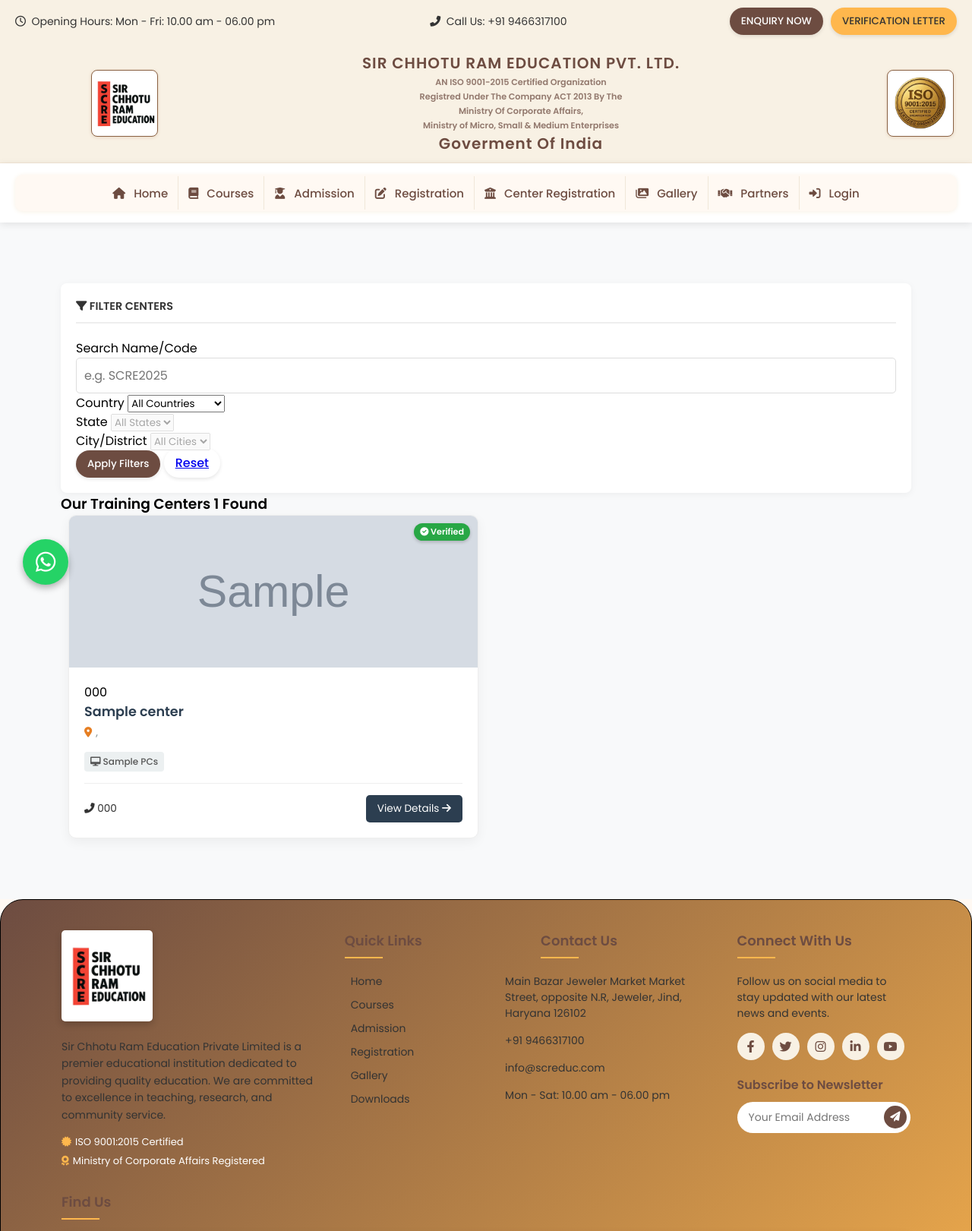
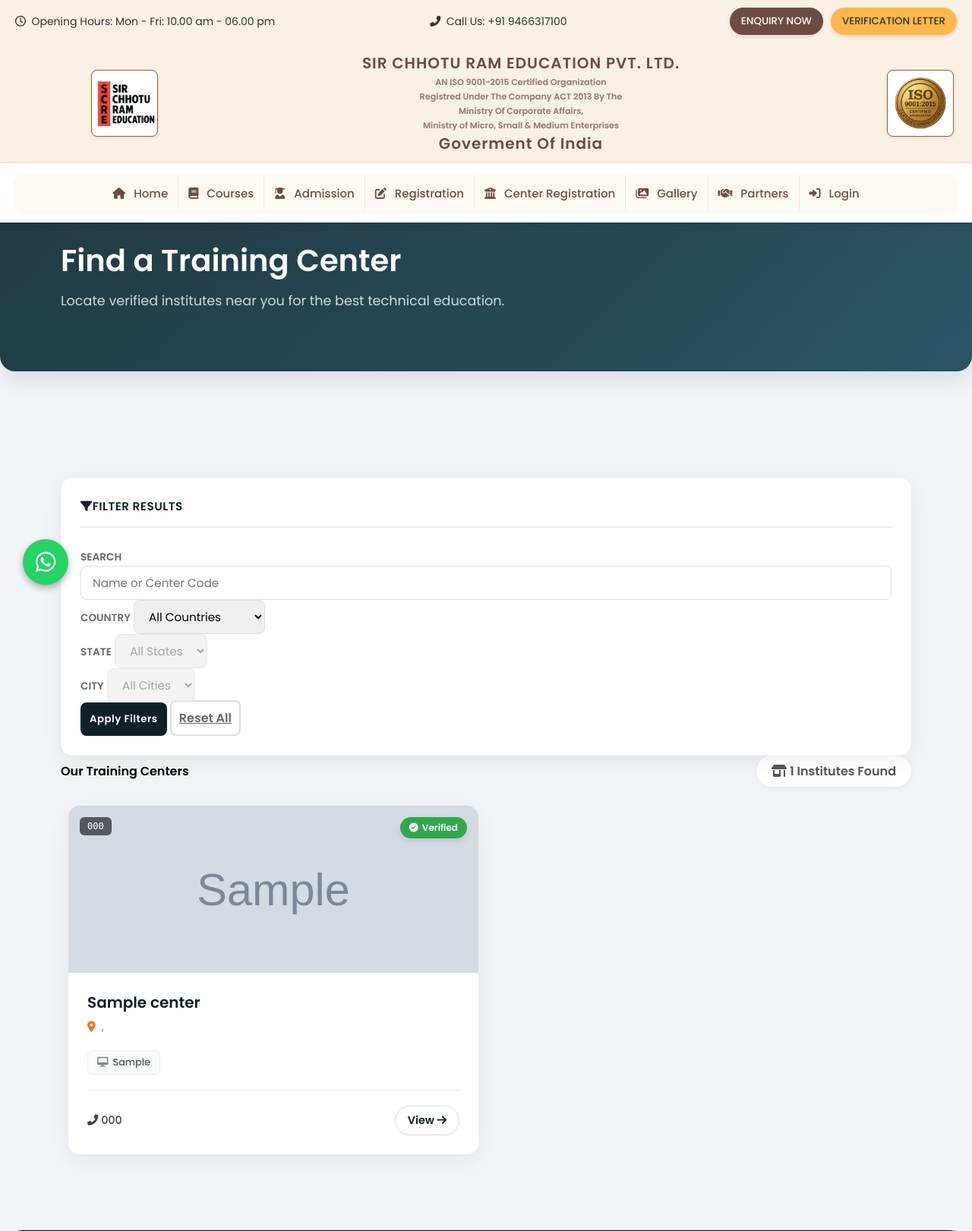
Before and after one commit to Rahul04909/scre, a PHP site: page /pace-foundation/centers.php in a window 1280 px wide. Shown: the top 1621 px of the page at 76% size. Run offline with PHP 8.4, Linux system fonts and the light colour scheme; tables that the repository leaves empty or names only in its code hold one stand-in row (values such as "Sample post"); grey boxes marked "Sample" are stand-in pictures.

Commit message:
updated center page

```diff
--- a/centers.php
+++ b/centers.php
@@ -63,158 +63,305 @@ try {
 <?php include 'includes/header.php'; ?>
 
 <style>
+    :root {
+        --primary-blue: #0F2027; /* Deep professional blue */
+        --accent-gold: #c94b4b; /* Subtle brand accent */
+        --bg-gray: #f2f4f8;
+        --card-shadow: 0 8px 30px rgba(0,0,0,0.06);
+        --hover-shadow: 0 15px 35px rgba(0,0,0,0.1);
+    }
+
+    body {
+        background-color: var(--bg-gray);
+        font-family: 'Poppins', sans-serif;
+    }
+
     .centers-page-wrapper {
-        background-color: #f8f9fa;
+        padding: 60px 0;
+        min-height: 80vh;
+    }
+
+    /* Page Header */
+    .page-header {
+        background: linear-gradient(135deg, #203a43, #2c5364);
+        color: white;
         padding: 40px 0;
-        min-height: 80vh;
+        margin-bottom: 40px;
+        border-radius: 0 0 20px 20px;
+        margin-top: -60px; /* Offset wrapper padding for top placement */
+        box-shadow: 0 10px 30px rgba(0,0,0,0.1);
+    }
+
+    .page-title-main {
+        font-size: 2.5rem;
+        font-weight: 700;
+        margin: 0;
+    }
+
+    .page-subtitle {
+        font-size: 1.1rem;
+        opacity: 0.8;
+        margin-top: 10px;
     }
 
     /* Sidebar Filter Styles */
     .filter-sidebar {
         background: #fff;
-        border-radius: 8px;
-        box-shadow: 0 2px 10px rgba(0,0,0,0.05);
-        padding: 20px;
+        border-radius: 15px;
+        box-shadow: var(--card-shadow);
+        padding: 25px;
         position: sticky;
         top: 20px;
+        border: 1px solid rgba(0,0,0,0.03);
     }
 
     .filter-title {
         font-weight: 700;
-        color: #333;
-        margin-bottom: 20px;
-        padding-bottom: 10px;
+        color: var(--primary-blue);
+        margin-bottom: 25px;
+        padding-bottom: 15px;
         border-bottom: 2px solid #eee;
         text-transform: uppercase;
-        font-size: 0.9rem;
+        font-size: 0.95rem;
+        letter-spacing: 0.5px;
+        display: flex;
+        align-items: center;
+    }
+
+    .form-label {
+        font-size: 0.85rem;
+        color: #666;
+        font-weight: 600;
+        text-transform: uppercase;
+        margin-bottom: 8px;
+    }
+
+    .form-control, .form-select {
+        border-radius: 8px;
+        padding: 10px 15px;
+        border: 1px solid #e0e0e0;
+        box-shadow: none;
+        transition: all 0.3s;
+        font-size: 0.95rem;
+    }
+
+    .form-control:focus, .form-select:focus {
+        border-color: var(--primary-blue);
+        box-shadow: 0 0 0 3px rgba(15, 32, 39, 0.1);
+    }
+
+    .btn-apply {
+        background: var(--primary-blue);
+        color: white;
+        border: none;
+        padding: 12px;
+        border-radius: 8px;
+        font-weight: 600;
+        letter-spacing: 0.5px;
+        transition: all 0.3s;
+    }
+
+    .btn-apply:hover {
+        background: #2c5364;
+        transform: translateY(-2px);
+    }
+
+    .btn-reset {
+        border: 2px solid #ddd;
+        color: #666;
+        background: transparent;
+        padding: 10px;
+        border-radius: 8px;
+        font-weight: 600;
+        margin-top: 10px;
+    }
+
+    .btn-reset:hover {
+        background: #eee;
+        color: #333;
+    }
+
+    /* Centers Header in Content */
+    .results-header {
+        display: flex;
+        justify-content: space-between;
+        align-items: center;
+        margin-bottom: 25px;
+    }
+
+    .results-count {
+        font-weight: 600;
+        color: #555;
+        background: #fff;
+        padding: 8px 20px;
+        border-radius: 50px;
+        box-shadow: 0 2px 10px rgba(0,0,0,0.05);
     }
 
     /* Center Card Styles */
     .center-card {
         background: #fff;
-        border-radius: 10px;
+        border-radius: 15px;
+        border: none;
         overflow: hidden;
-        box-shadow: 0 5px 15px rgba(0,0,0,0.05);
-        transition: transform 0.3s ease, box-shadow 0.3s ease;
+        box-shadow: var(--card-shadow);
+        transition: all 0.3s ease;
         height: 100%;
-        border: 1px solid #eee;
         display: flex;
         flex-direction: column;
+        position: relative;
     }
 
     .center-card:hover {
-        transform: translateY(-5px);
-        box-shadow: 0 10px 25px rgba(0,0,0,0.1);
+        transform: translateY(-8px);
+        box-shadow: var(--hover-shadow);
     }
 
     .center-img-wrapper {
-        height: 200px;
+        height: 220px;
         overflow: hidden;
         position: relative;
+        background: #eee;
     }
 
     .center-img {
         width: 100%;
         height: 100%;
         object-fit: cover;
-        transition: transform 0.5s ease;
+        transition: transform 0.6s ease;
     }
 
     .center-card:hover .center-img {
-        transform: scale(1.05);
+        transform: scale(1.1);
     }
 
     .verified-badge {
         position: absolute;
-        top: 10px;
-        right: 10px;
-        background: #28a745;
+        top: 15px;
+        right: 15px;
+        background: rgba(40, 167, 69, 0.95);
+        backdrop-filter: blur(5px);
         color: #fff;
-        font-size: 0.7rem;
-        padding: 3px 8px;
-        border-radius: 20px;
+        font-size: 0.75rem;
+        padding: 5px 12px;
+        border-radius: 50px;
         font-weight: 600;
-        z-index: 1;
-        box-shadow: 0 2px 4px rgba(0,0,0,0.2);
+        z-index: 2;
+        box-shadow: 0 4px 10px rgba(0,0,0,0.1);
+        display: flex;
+        align-items: center;
+    }
+
+    .verified-badge i {
+        margin-right: 5px;
+    }
+
+    .center-code-badge {
+        position: absolute;
+        top: 15px;
+        left: 15px;
+        background: rgba(0,0,0,0.6);
+        backdrop-filter: blur(5px);
+        color: #fff;
+        font-size: 0.75rem;
+        padding: 5px 10px;
+        border-radius: 6px;
+        font-family: monospace;
+        z-index: 2;
     }
 
     .center-content {
-        padding: 20px;
+        padding: 25px;
         flex-grow: 1;
         display: flex;
         flex-direction: column;
     }
 
     .center-name {
-        font-size: 1.1rem;
+        font-size: 1.25rem;
         font-weight: 700;
-        color: #2c3e50;
-        margin-bottom: 5px;
+        color: var(--primary-blue);
+        margin-bottom: 8px;
         text-decoration: none;
-        display: block;
+        line-height: 1.4;
+        display: -webkit-box;
+        -webkit-line-clamp: 2;
+        -webkit-box-orient: vertical;
+        overflow: hidden;
     }
 
     .center-name:hover {
-        color: #e67e22;
+        color: var(--accent-gold);
     }
 
     .center-location {
         color: #7f8c8d;
-        font-size: 0.85rem;
-        margin-bottom: 15px;
+        font-size: 0.9rem;
+        margin-bottom: 20px;
         display: flex;
-        align-items: flex-start;
+        align-items: center;
     }
 
     .center-location i {
         color: #e67e22;
-        margin-right: 5px;
-        margin-top: 3px;
+        margin-right: 8px;
     }
 
     .center-features {
         display: flex;
         flex-wrap: wrap;
-        gap: 8px;
-        margin-bottom: 15px;
+        gap: 10px;
+        margin-bottom: 20px;
     }
 
     .feature-tag {
-        background: #ecf0f1;
+        background: #f8f9fa;
         color: #555;
-        font-size: 0.75rem;
-        padding: 4px 8px;
-        border-radius: 4px;
+        font-size: 0.8rem;
+        padding: 6px 12px;
+        border-radius: 6px;
         font-weight: 500;
+        border: 1px solid #eee;
+        display: flex;
+        align-items: center;
+    }
+
+    .feature-tag i {
+        margin-right: 6px;
+        color: #888;
     }
 
     .card-footer-custom {
         margin-top: auto;
-        border-top: 1px solid #eee;
-        padding-top: 15px;
+        padding-top: 20px;
+        border-top: 1px solid #f0f0f0;
         display: flex;
         justify-content: space-between;
         align-items: center;
     }
 
     .btn-details {
-        background: #2c3e50;
-        color: #fff;
-        font-size: 0.85rem;
-        padding: 8px 15px;
-        border-radius: 5px;
+        background: transparent;
+        color: var(--primary-blue);
+        font-size: 0.9rem;
+        padding: 8px 16px;
+        border-radius: 50px;
         text-decoration: none;
-        transition: background 0.2s;
+        font-weight: 600;
+        border: 1px solid #ddd;
+        transition: all 0.3s;
     }
 
     .btn-details:hover {
-        background: #34495e;
+        background: var(--primary-blue);
         color: #fff;
+        border-color: var(--primary-blue);
     }
 
     .contact-info {
-        font-size: 0.85rem;
-        color: #333;
+        font-size: 0.9rem;
+        color: #444;
+        font-weight: 500;
     }
 
     /* Mobile Responsive Sidebar */
@@ -222,10 +369,22 @@ try {
         .filter-sidebar {
             position: relative;
             top: 0;
-            margin-bottom: 30px;
+            margin-bottom: 40px;
+        }
+        .page-header {
+            border-radius: 0;
+            margin-top: -60px;
         }
     }
 </style>
+
+<!-- Hero / Page Header -->
+<div class="page-header">
+    <div class="container text-center">
+        <h1 class="page-title-main">Find a Training Center</h1>
+        <p class="page-subtitle">Locate verified institutes near you for the best technical education.</p>
+    </div>
+</div>
 
 <div class="centers-page-wrapper">
     <div class="container">
@@ -233,16 +392,16 @@ try {
             <!-- Sidebar Filters -->
             <div class="col-lg-3">
                 <div class="filter-sidebar">
-                    <h5 class="filter-title"><i class="fas fa-filter me-2"></i> Filter Centers</h5>
+                    <h5 class="filter-title"><i class="fas fa-filter me-2"></i> Filter Results</h5>
                     <form action="" method="GET" id="filterForm">
-                        <div class="mb-3">
-                            <label class="form-label small fw-bold">Search Name/Code</label>
-                            <input type="text" name="q" class="form-control form-control-sm" placeholder="e.g. SCRE2025" value="<?php echo htmlspecialchars($_GET['q'] ?? ''); ?>">
+                        <div class="mb-4">
+                            <label class="form-label">Search</label>
+                            <input type="text" name="q" class="form-control" placeholder="Name or Center Code" value="<?php echo htmlspecialchars($_GET['q'] ?? ''); ?>">
                         </div>
 
-                        <div class="mb-3">
-                            <label class="form-label small fw-bold">Country</label>
-                            <select name="country" id="country" class="form-select form-select-sm">
+                        <div class="mb-4">
+                            <label class="form-label">Country</label>
+                            <select name="country" id="country" class="form-select">
                                 <option value="">All Countries</option>
                                 <?php foreach ($countries as $c): ?>
                                     <option value="<?php echo $c['id']; ?>" <?php echo (isset($_GET['country']) && $_GET['country'] == $c['id']) ? 'selected' : ''; ?>>
@@ -252,25 +411,25 @@ try {
                             </select>
                         </div>
 
-                        <div class="mb-3">
-                            <label class="form-label small fw-bold">State</label>
-                            <select name="state" id="state" class="form-select form-select-sm" <?php echo empty($_GET['country']) ? 'disabled' : ''; ?>>
+                        <div class="mb-4">
+                            <label class="form-label">State</label>
+                            <select name="state" id="state" class="form-select" <?php echo empty($_GET['country']) ? 'disabled' : ''; ?>>
                                 <option value="">All States</option>
                                 <!-- Populated via JS -->
                             </select>
                         </div>
 
-                        <div class="mb-3">
-                            <label class="form-label small fw-bold">City/District</label>
-                            <select name="city" id="city" class="form-select form-select-sm" <?php echo empty($_GET['state']) ? 'disabled' : ''; ?>>
+                        <div class="mb-4">
+                            <label class="form-label">City</label>
+                            <select name="city" id="city" class="form-select" <?php echo empty($_GET['state']) ? 'disabled' : ''; ?>>
                                 <option value="">All Cities</option>
                                 <!-- Populated via JS -->
                             </select>
                         </div>
 
-                        <div class="d-grid gap-2">
-                            <button type="submit" class="btn btn-primary btn-sm">Apply Filters</button>
-                            <a href="centers.php" class="btn btn-outline-secondary btn-sm">Reset</a>
+                        <div class="d-grid">
+                            <button type="submit" class="btn-apply btn-block">Apply Filters</button>
+                            <a href="centers.php" class="btn-reset text-center">Reset All</a>
                         </div>
                     </form>
                 </div>
@@ -278,10 +437,13 @@ try {
 
             <!-- Centers Grid -->
             <div class="col-lg-9">
-                <h3 class="mb-4 text-dark fw-bold border-bottom pb-2">
-                    Our Training Centers
-                    <span class="badge bg-primary fs-6 align-middle ms-2"><?php echo count($centers); ?> Found</span>
-                </h3>
+                <div class="results-header">
+                    <h4 class="mb-0 fw-bold text-dark">Our Training Centers</h4>
+                    <div class="results-count">
+                        <i class="fas fa-store-alt text-primary me-2"></i>
+                        <strong><?php echo count($centers); ?></strong> Institutes Found
+                    </div>
+                </div>
 
                 <?php if (count($centers) > 0): ?>
                     <div class="row g-4">
@@ -289,6 +451,7 @@ try {
                             <div class="col-md-6 col-lg-4">
                                 <div class="center-card">
                                     <div class="center-img-wrapper">
+                                        <div class="center-code-badge"><?php echo htmlspecialchars($center['center_code']); ?></div>
                                         <span class="verified-badge"><i class="fas fa-check-circle"></i> Verified</span>
                                         <?php
                                         $imgSrc = !empty($center['banner_image']) ? $center['banner_image'] : 'assets/logo/frontpage-logo.webp'; // Fallback
@@ -296,36 +459,35 @@ try {
                                         <img src="<?php echo htmlspecialchars($imgSrc); ?>" alt="<?php echo htmlspecialchars($center['center_name']); ?>" class="center-img">
                                     </div>
                                     <div class="center-content">
-                                        <div class="mb-1 text-muted small"><?php echo htmlspecialchars($center['center_code']); ?></div>
                                         <a href="center-details.php?id=<?php echo $center['id']; ?>" class="center-name">
                                             <?php echo htmlspecialchars($center['center_name']); ?>
                                         </a>
                                         <div class="center-location">
                                             <i class="fas fa-map-marker-alt"></i>
-                                            <div>
+                                            <span>
                                                 <?php echo htmlspecialchars($center['city_name'] ?? ''); ?>,
                                                 <?php echo htmlspecialchars($center['state_name'] ?? ''); ?>
-                                            </div>
+                                            </span>
                                         </div>
 
                                         <div class="center-features">
                                             <?php if ($center['num_computers'] > 0): ?>
-                                                <span class="feature-tag"><i class="fas fa-desktop"></i> <?php echo $center['num_computers']; ?> PCs</span>
+                                                <span class="feature-tag"><i class="fas fa-desktop"></i> <?php echo $center['num_computers']; ?></span>
                                             <?php endif; ?>
                                             <?php if ($center['internet_avail'] == 'Yes'): ?>
                                                 <span class="feature-tag"><i class="fas fa-wifi"></i> WiFi</span>
                                             <?php endif; ?>
                                             <?php if ($center['power_backup'] == 'Yes'): ?>
-                                                <span class="feature-tag"><i class="fas fa-bolt"></i> Backup</span>
+                                                <span class="feature-tag"><i class="fas fa-bolt"></i> Power</span>
                                             <?php endif; ?>
                                         </div>
 
                                         <div class="card-footer-custom">
                                             <div class="contact-info">
-                                                <i class="fas fa-phone-alt text-primary"></i> <?php echo htmlspecialchars($center['mobile']); ?>
+                                                <i class="fas fa-phone-alt text-success me-2"></i> <?php echo htmlspecialchars($center['mobile']); ?>
                                             </div>
                                             <a href="center-details.php?id=<?php echo $center['id']; ?>" class="btn-details">
-                                                View Details <i class="fas fa-arrow-right ms-1"></i>
+                                                View <i class="fas fa-arrow-right ms-1"></i>
                                             </a>
                                         </div>
                                     </div>
@@ -334,10 +496,11 @@ try {
                         <?php endforeach; ?>
                     </div>
                 <?php else: ?>
-                    <div class="text-center py-5">
-                        <img src="assets/img/no-results.svg" alt="" style="width: 150px; opacity: 0.5;">
-                        <h4 class="mt-3 text-muted">No centers found matching your criteria.</h4>
-                        <a href="centers.php" class="btn btn-primary mt-2">View All Centers</a>
+                    <div class="text-center py-5 bg-white rounded shadow-sm">
+                        <i class="fas fa-search fa-3x text-muted mb-3"></i>
+                        <h4 class="text-muted">No centers found matching your criteria.</h4>
+                        <p class="text-secondary">Try adjusting your filters or search term.</p>
+                        <a href="centers.php" class="btn btn-primary mt-3">View All Centers</a>
                     </div>
                 <?php endif; ?>
             </div>
```
